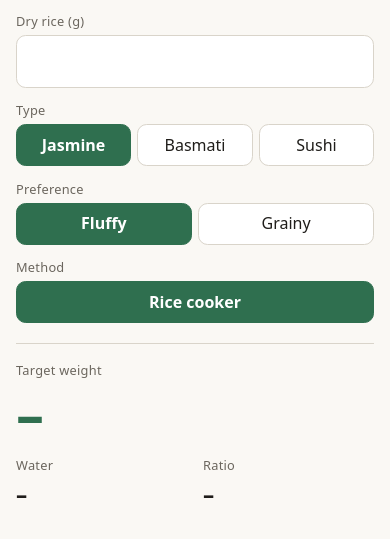
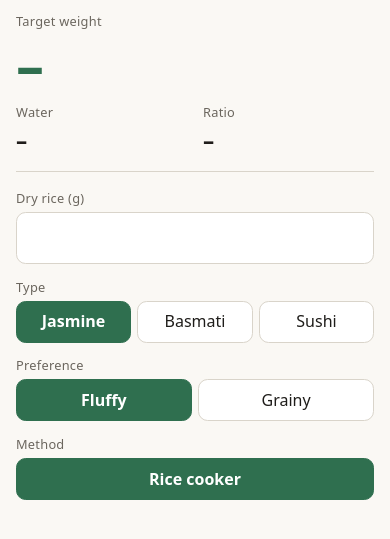
Before and after one commit to ZuzecP/watericeio, a website with bundled scripts: page index.html in a window 390 px wide. Shown: the part 45-584 px from the top of the page. Built offline with nearby package versions, Linux system fonts and the light colour scheme.

Commit message:
fix: results above the inputs so the phone keyboard does not cover them
Co-Authored-By: Claude Fable 5.2 <noreply@anthropic.com>

```diff
--- a/index.html
+++ b/index.html
@@ -11,6 +11,21 @@
 <body>
   <main>
     <h1>Watericeio</h1>
+
+    <section class="results" aria-live="polite">
+      <div class="result target">
+        <span class="result-label">Target weight</span>
+        <output id="target" for="rice">–</output>
+      </div>
+      <div class="result">
+        <span class="result-label">Water</span>
+        <output id="water" for="rice">–</output>
+      </div>
+      <div class="result">
+        <span class="result-label">Ratio</span>
+        <output id="ratio">–</output>
+      </div>
+    </section>
 
     <form id="form" novalidate>
       <div class="field">
@@ -34,20 +49,6 @@
       </fieldset>
     </form>
 
-    <section class="results" aria-live="polite">
-      <div class="result target">
-        <span class="result-label">Target weight</span>
-        <output id="target" for="rice">–</output>
-      </div>
-      <div class="result">
-        <span class="result-label">Water</span>
-        <output id="water" for="rice">–</output>
-      </div>
-      <div class="result">
-        <span class="result-label">Ratio</span>
-        <output id="ratio">–</output>
-      </div>
-    </section>
   </main>
 </body>
 </html>
--- a/style.css
+++ b/style.css
@@ -130,10 +130,10 @@ legend,
 .results {
   display: grid;
   grid-template-columns: 1fr 1fr;
-  gap: 0.9rem 1rem;
-  margin-top: 1.25rem;
-  padding-top: 1.1rem;
-  border-top: 1px solid var(--border);
+  gap: 0.6rem 1rem;
+  margin-bottom: 1.1rem;
+  padding-bottom: 1rem;
+  border-bottom: 1px solid var(--border);
 }
 
 .result output {
```
Also changed, not shown: CHANGELOG.md.
